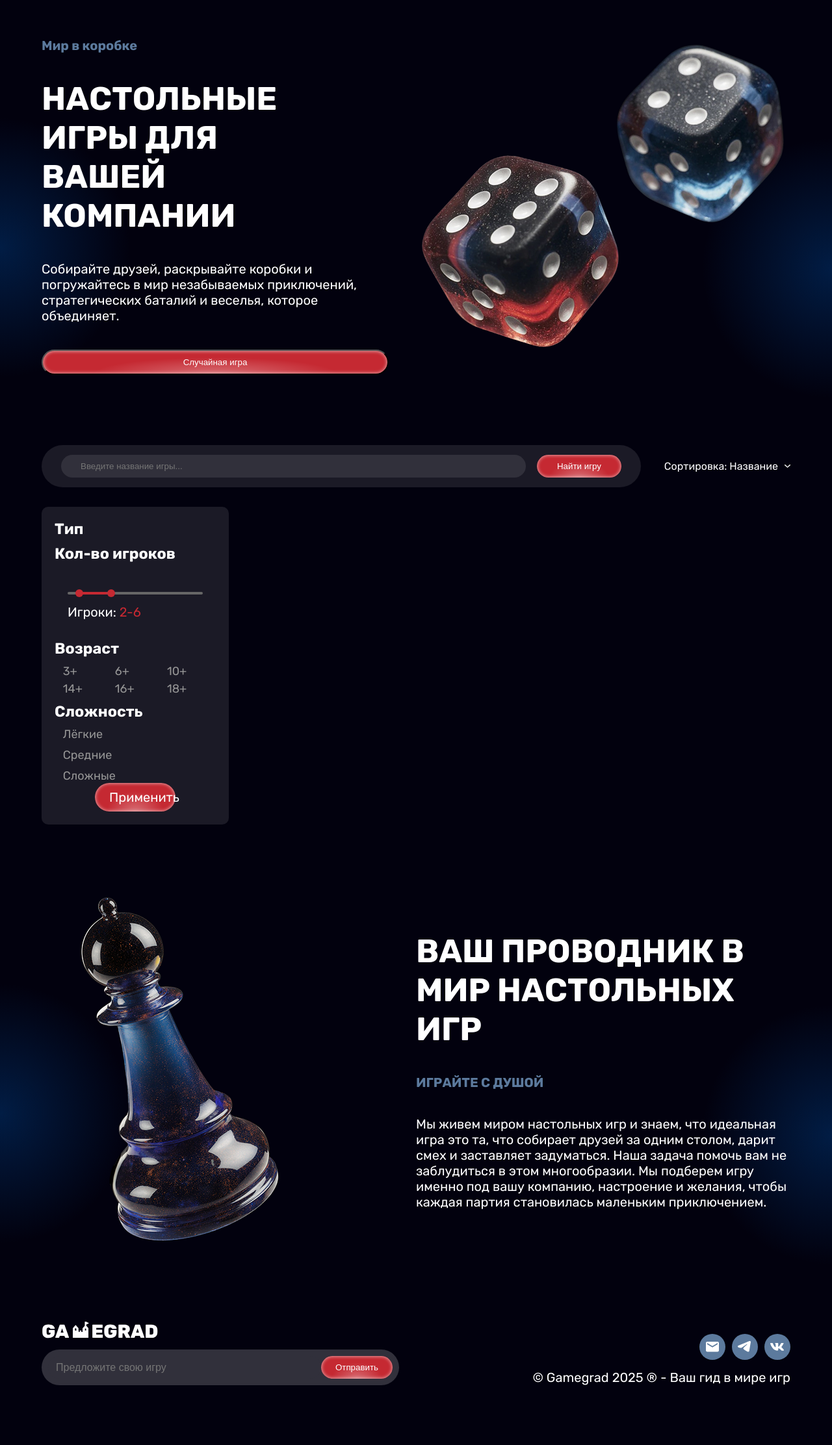
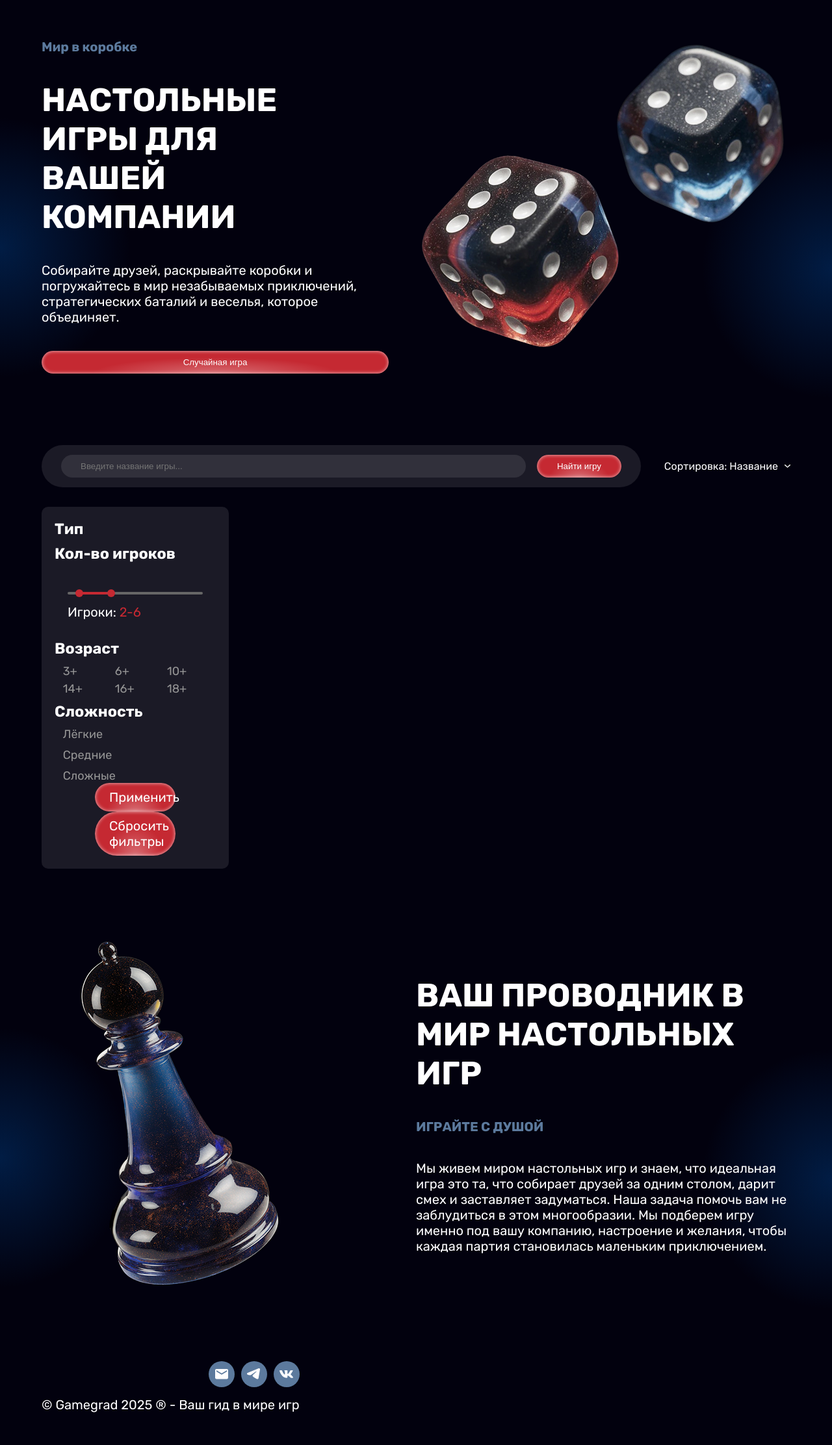
Before and after one commit to kasper-bl/kyrsovaja2, a Laravel app: page / in a window 1280 px wide. Shown: the part 150-2374 px from the top of the page at 65% size. Before the commit the page ends 2282 px from the top, so only its background shows below. Run offline with Laravel 12, Linux system fonts and the light colour scheme; data that the repository does not hold is empty.

Commit message:
мелкие правки

```diff
--- a/app/Services/GameService.php
+++ b/app/Services/GameService.php
@@ -37,10 +37,7 @@ class GameService
             $query->where('min_age', '<=', (int) $filters['age']);
         }
 
-        // Фильтр по количеству игроков — ЛОГИКА ВКЛЮЧЕНИЯ
-        // Игра показывается только если её диапазон игроков ПОЛНОСТЬЮ
-        // находится внутри выбранного пользователем диапазона [players_min, players_max].
-        // То есть min_players >= players_min И max_players <= players_max
+
         if (!empty($filters['players_min']) && !empty($filters['players_max'])) {
             $min = (int) $filters['players_min'];
             $max = (int) $filters['players_max'];
--- a/public/css/style.css
+++ b/public/css/style.css
@@ -26,6 +26,10 @@ input{
     padding: 50px 0;
     margin: 0 auto;
     max-width: 1440px;
+}
+
+button{
+    border: none;
 }
 
 .button {
--- a/public/js/pagination.js
+++ b/public/js/pagination.js
@@ -222,6 +222,37 @@ if (applyButton && filterForm) {
     });
 }
 
+const resetButton = document.getElementById('reset-filters');
+if (resetButton) {
+    resetButton.addEventListener('click', function (e) {
+        e.preventDefault();
+
+        // 1. Сбрасываем все чекбоксы и радио в форме
+        if (filterForm) {
+            filterForm.querySelectorAll('input[type="checkbox"], input[type="radio"]').forEach(function (input) {
+                input.checked = false;
+            });
+        }
+
+        // 2. Сбрасываем слайдер к дефолтным значениям
+        if (typeof window.syncSliderWithUrl === 'function') {
+            // Временно меняем URL на чистый, чтобы syncSliderWithUrl взял дефолты
+            const cleanUrl = window.location.pathname;
+            history.pushState({}, '', cleanUrl);
+            window.syncSliderWithUrl();
+        }
+
+        // 3. Очищаем поле поиска, если есть
+        const searchInput = document.querySelector('#search-form input[name="search"]');
+        if (searchInput) {
+            searchInput.value = '';
+        }
+
+        // 4. Загружаем каталог без фильтров
+        loadCatalog(window.location.pathname, window.scrollY);
+    });
+}
+
 // =========================================================================
 // 6. ИЗБРАННОЕ — ОДИН делегат вместо двух
 // =========================================================================
--- a/resources/views/home.blade.php
+++ b/resources/views/home.blade.php
@@ -124,6 +124,7 @@
                         </div>
                     </form>
                     <a class="button" id="apply-filters" href="#">Применить</a>
+                    <a class="button button--secondary" id="reset-filters" href="#">Сбросить фильтры</a>
                 </div>
 
                 {{-- Контейнер, который будет обновляться через AJAX --}}
--- a/resources/views/layouts/main.blade.php
+++ b/resources/views/layouts/main.blade.php
@@ -41,13 +41,6 @@
     </main>
 
     <footer id="footer" class="footer wrapper">
-        <div class="footer__form">
-            <img src="{{ asset('img/icon/logo.svg') }}" alt="logo">
-            <form>
-                <input type="text" placeholder="Предложите свою игру">
-                <button class="button">Отправить</button>
-            </form>
-        </div>
         <div class="footer__soc-networks">
             <div class="footer__img">
                 <a href="/"><img src="{{ asset('img/social-network/email.svg') }}" alt="email"></a>
```
